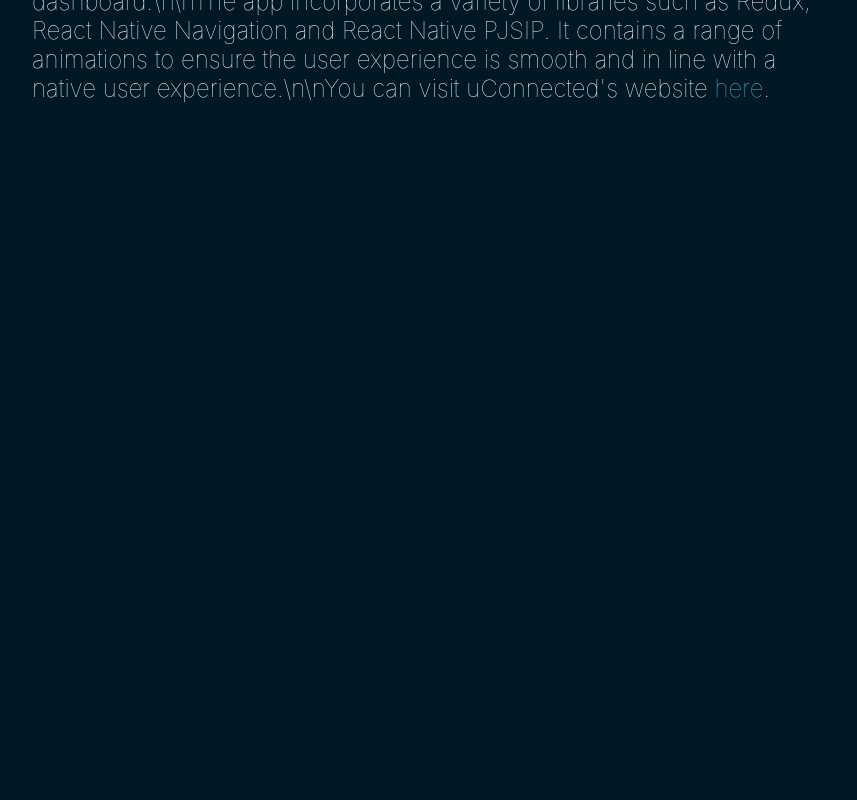
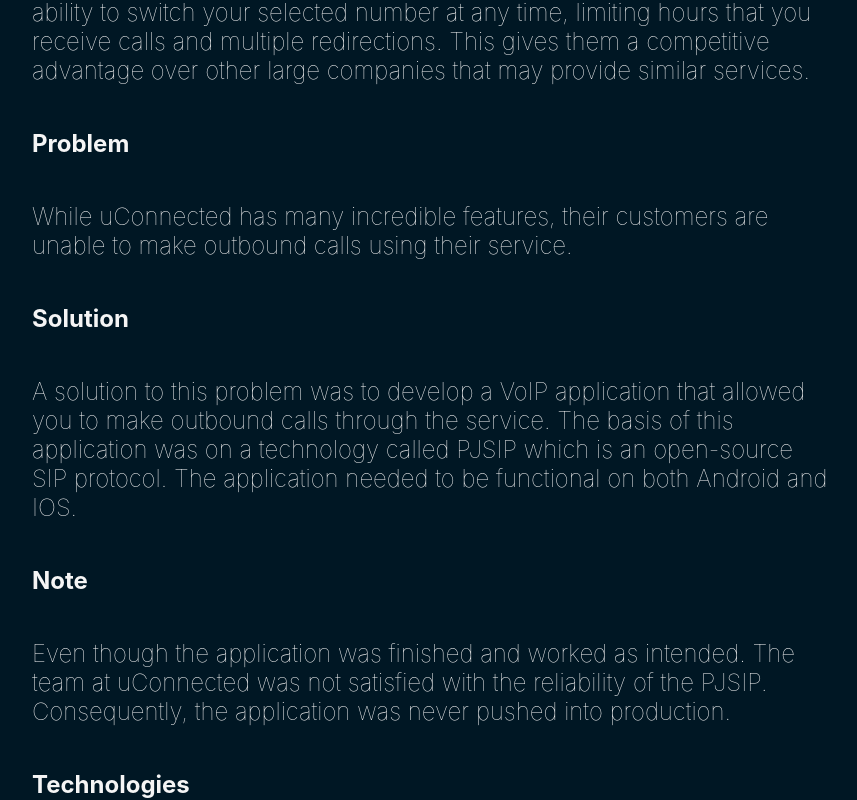
Before and after one commit to mdiflorio/personal-website, a Next.js app: page /projects/uconnected-voip-app in a window 1280 px wide. Shown: the part 980-1780 px from the top of the page, without its empty margins (208-1065 px from the left). Before the commit the page ends 1155 px from the top, so only its background shows below. Built offline with nearby package versions, Linux system fonts and the light colour scheme.

Commit message:
Add uConnected descriptions

```diff
--- a/pages/projects/uconnected-voip-app.js
+++ b/pages/projects/uconnected-voip-app.js
@@ -35,23 +35,47 @@
                             showPlayButton={false}
                         />
                     </div>
+                    <h2>Context</h2>
                     <p>
-                        An IOS and Android application built using React native
-                        for uConnected. The app allows the clients of uConnected
-                        to connect and make calls through their VoIP service and
-                        includes various features such as user authentication,
-                        access to the device's contacts list complete with an
-                        alphabetical scroll list, a keypad, and an integration
-                        of uConnected's dashboard.\n\nThe app incorporates a
-                        variety of libraries such as Redux, React Native
-                        Navigation and React Native PJSIP. It contains a range
-                        of animations to ensure the user experience is smooth
-                        and in line with a native user experience.\n\nYou can
-                        visit uConnected's website{" "}
-                        <a target="_blank" href="https://www.uconnected.com.au">
-                            here
-                        </a>
-                        .
+                        uConnected provides a service that allows you to choose
+                        a landline, 1800 or 1300 number and you can decide where
+                        calls to those numbers are delivered. uConnected
+                        provides an amazing range of options such as the ability
+                        to switch your selected number at any time, limiting
+                        hours that you receive calls and multiple redirections.
+                        This gives them a competitive advantage over other large
+                        companies that may provide similar services.
+                    </p>
+                    <h2>Problem</h2>
+                    <p>
+                        While uConnected has many incredible features, their
+                        customers are unable to make outbound calls using their
+                        service.
+                    </p>
+                    <h2>Solution</h2>
+                    <p>
+                        A solution to this problem was to develop a VoIP
+                        application that allowed you to make outbound calls
+                        through the service. The basis of this application was
+                        on a technology called PJSIP which is an open-source SIP
+                        protocol. The application needed to be functional on
+                        both Android and IOS.
+                    </p>
+                    <h2>Note</h2>
+                    <p>
+                        Even though the application was finished and worked as
+                        intended. The team at uConnected was not satisfied with
+                        the reliability of the PJSIP. Consequently, the
+                        application was never pushed into production.
+                    </p>
+                    <h2>Technologies</h2>
+                    <p>
+                        <span className="colored-text">Frontend: </span>
+                        React Native, Redux, React-Native-PJSIP
+                    </p>
+                    <p>
+                        <span className="colored-text">Platforms: </span>
+                        IOS, Android
                     </p>
                 </div>
             </div>
```
